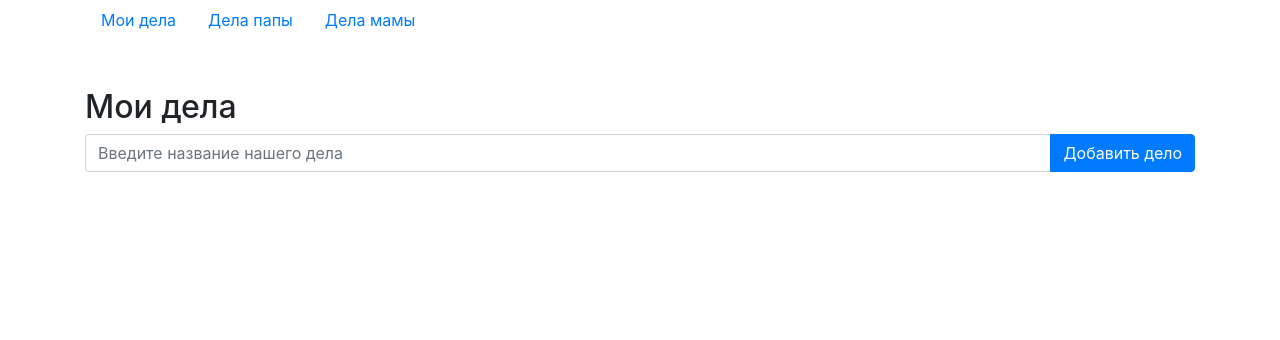
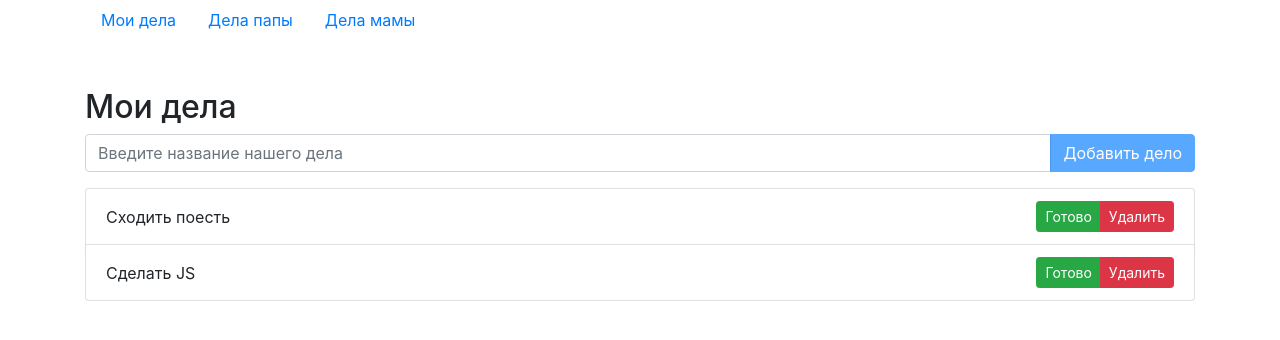
Before and after one commit to vlad1sat/Homework-JS, a plain HTML site: page 8.5/index.html in a window 1280 px wide. Drawn offline with nearby package versions, Linux system fonts and the light colour scheme.

Commit message:
change program

```diff
--- a/8.5/index.html
+++ b/8.5/index.html
@@ -8,7 +8,7 @@
     <script defer src="todo-app.js"></script>
     <script>
     document.addEventListener('DOMContentLoaded', function () {
-        createTodoApp(document.getElementById('todo-app'), "Мои дела");
+        createTodoApp(document.getElementById('todo-app'), "Мои дела", [{name: "Сходить поесть", done: true}, {name: "Сделать JS", done: false}]);
     })
     </script>
 </head>
--- a/8.5/todo-app.js
+++ b/8.5/todo-app.js
@@ -11,6 +11,7 @@
         let input = document.createElement('input');
         let buttonWrapper = document.createElement('div');
 
+        button.disabled = true;
         form.classList.add('input-group', 'mb-3');
         input.classList.add('form-control');
         input.placeholder = "Введите название нашего дела";
@@ -22,6 +23,10 @@
         form.append(input);
         form.append(buttonWrapper);
 
+        input.addEventListener('input', function(e) {
+            e.preventDefault();
+            button.disabled = input.value.length === 0;
+        })
         return {
             form,
             input,
@@ -62,14 +67,17 @@
         };
     }
 
-    function createTodoApp(container, title = "Список дел") {
+    function createTodoApp(container, title = "Список дел", arraysTasks) {
         let todoAppTitle = createAppTitle(title);
         let todoItemForm = createTodoItemForm();
         let todoList = createTodoList();
-
         container.append(todoAppTitle);
         container.append(todoItemForm.form);
         container.append(todoList);
+
+        for (let task of arraysTasks) {
+            todoList.append(createTodoItem(task.name).item);
+        }
         todoItemForm.form.addEventListener('submit', function (e) {
             e.preventDefault();
             let itemForm = todoItemForm.input.value;
```
Lines whose indentation alone changed are shown as unchanged.
